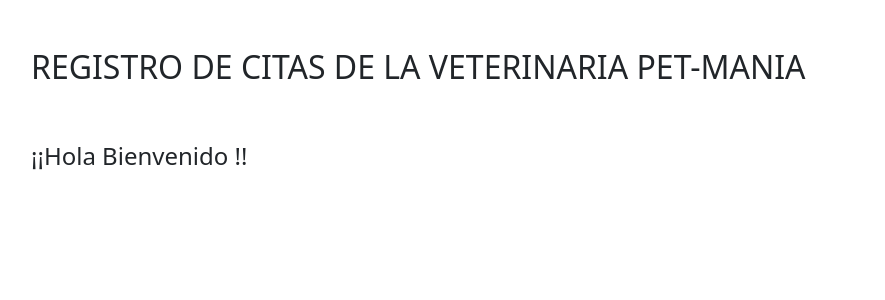
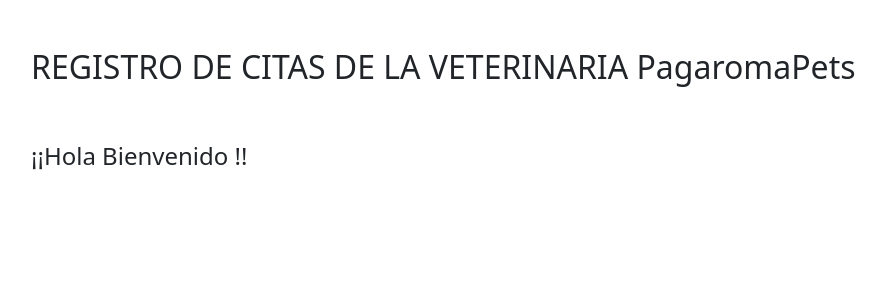
Before and after one commit to LeonardoChN/VETERINARIA_AZURE, a Django app: page / in a window 1280 px wide. Shown: the part 56-356 px from the top of the page, without its empty margins (51-936 px from the left). Run offline with Django 4.2, Linux system fonts and the light colour scheme.

Commit message:
DEV: cambio de nombre de veterinaria en index

```diff
--- a/template/APPVET/index.html
+++ b/template/APPVET/index.html
@@ -1,7 +1,7 @@
 {% extends 'APPVET/base.html' %}
 
 {% block content %}
-    <h2>REGISTRO DE CITAS DE LA VETERINARIA PET-MANIA</h2>
+    <h2>REGISTRO DE CITAS DE LA VETERINARIA PagaromaPets</h2>
     <br><br>
 
     {% if user.is_anonymous %}
```
